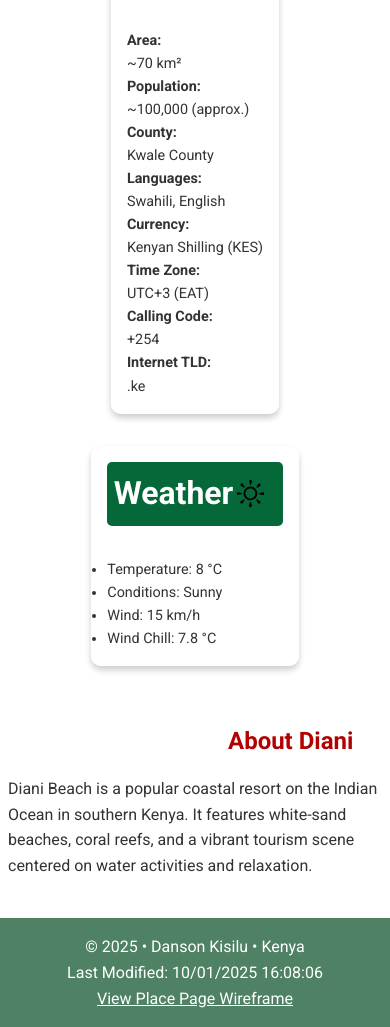
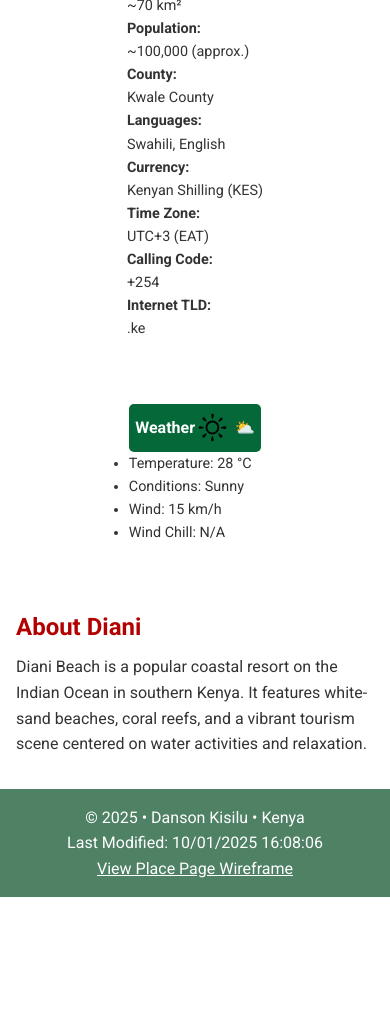
Before and after one commit to Danson-kisilu/wdd131, a plain HTML site: page place.html in a window 390 px wide. Shown: the part 435-1462 px from the top of the page. After the commit the page ends 1332 px from the top, so only its background shows below. Drawn offline with Linux system fonts and the light colour scheme.

Commit message:
Update place page with CSS variables, ::after, and meta fixes

```diff
--- a/place.html
+++ b/place.html
@@ -1,19 +1,19 @@
 <!DOCTYPE html>
 <html lang="en-US">
 <head>
-  <meta charset="utf-8" />
-  <meta name="viewport" content="width=device-width, initial-scale=1.0" />
-  <meta name="description" content="Place page — Diani, Kenya. WDD 131 assignment: hero image, data, weather, and wind chill example." />
-  <meta name="author" content="Danson Kisilu" />
+  <meta charset="UTF-8">
+  <meta name="viewport" content="width=device-width, initial-scale=1.0">
+  <meta name="description" content="Place page — Diani, Kenya. WDD 131 assignment: hero image, data, weather, and wind chill example.">
+  <meta name="author" content="Danson Kisilu">
   <title>Diani, Kenya | WDD 131 — Danson Kisilu</title>
 
   <!-- Google Fonts -->
-  <link rel="preconnect" href="https://fonts.googleapis.com" />
-  <link rel="preconnect" href="https://fonts.gstatic.com" crossorigin />
+  <link rel="preconnect" href="https://fonts.googleapis.com">
+  <link rel="preconnect" href="https://fonts.gstatic.com" crossorigin>
   <link href="https://fonts.googleapis.com/css2?family=Merriweather:wght@700&family=Roboto:wght@400;700&display=swap" rel="stylesheet">
 
   <!-- CSS -->
-  <link rel="stylesheet" href="styles/place.css" />
+  <link rel="stylesheet" href="styles/place.css">
 
   <!-- JavaScript -->
   <script src="scripts/place.js" defer></script>
@@ -33,8 +33,8 @@
     <!-- Hero Section -->
     <section class="hero">
       <picture>
-        <source srcset="images/diani-large.webp" media="(min-width: 768px)" />
-        <img src="images/diani-small.webp" alt="Diani Beach, Kenya" />
+        <source srcset="images/diani-large.webp" media="(min-width: 768px)">
+        <img src="images/diani-small.webp" alt="Diani Beach, Kenya">
       </picture>
 
       <!-- Title Overlay -->
@@ -59,11 +59,10 @@
       <aside class="weather-box">
         <h2>
           Weather
-          <!-- SVG for mobile -->
-          <img class="weather-icon mobile-only" src="images/weather.svg" alt="Weather icon" />
+          <img class="weather-icon mobile-only" src="images/weather.svg" alt="Weather icon">
         </h2>
         <ul>
-          <li>Temperature: <span id="temp">8</span> °C</li>
+          <li>Temperature: <span id="temp">28</span> °C</li>
           <li>Conditions: <span id="conditions">Sunny</span></li>
           <li>Wind: <span id="wind">15</span> km/h</li>
           <li>Wind Chill: <span id="windchill">N/A</span></li>
--- a/styles/place.css
+++ b/styles/place.css
@@ -1,26 +1,21 @@
-
+/* Global Reset */
 * {
   margin: 0;
   padding: 0;
   box-sizing: border-box;
 }
 
-
+/* Global Variables */
 :root {
   --primary-color: #4f8164;
-  --secondary-color: #056839;
-  --accent-color: #b30000;
-  --overlay-color: rgba(13, 105, 241, 0.85);
+  --accent-color: #056839;
   --text-color: #333;
-  --bg-light: rgba(255, 255, 255, 0.95);
-  --radius: 10px;
-  --font-body: 'Roboto', sans-serif;
-  --font-heading: 'Merriweather', serif;
+  --highlight-color: #0d69f1;
 }
 
-
+/* General Styles */
 body {
-  font-family: var(--font-body);
+  font-family: 'Roboto', sans-serif;
   line-height: 1.6;
   background: #fff;
   color: var(--text-color);
@@ -50,11 +45,11 @@ nav a:hover {
   text-decoration: underline;
 }
 
-
+/* Hero Section */
 .hero {
   position: relative;
   width: 100%;
-  height: 100vh; /* full screen */
+  height: 100vh;
   display: flex;
   justify-content: center;
   align-items: center;
@@ -68,85 +63,80 @@ nav a:hover {
   object-fit: cover;
 }
 
-
 .place-title {
   position: absolute;
   top: 1%;
   left: 50%;
   transform: translateX(-50%);
-  background: var(--overlay-color);
+  background: rgba(13, 105, 241, 0.85);
   color: #fff;
   padding: 0.5rem 1.5rem;
   border-radius: 5px;
   font-size: 2rem;
-  font-family: var(--font-heading);
+  font-family: 'Merriweather', serif;
 }
 
-
+/* Data & Weather Boxes */
 .data-box,
 .weather-box {
   position: absolute;
-  background: var(--bg-light);
+  background: rgba(255, 255, 255, 0.95);
   padding: 1rem;
-  border-radius: var(--radius);
+  border-radius: 10px;
   max-width: 250px;
   font-size: 0.9rem;
-  box-shadow: 0 4px 6px rgba(0, 0, 0, 0.2);
 }
 
 .data-box {
-  left: 0.5%;
-  bottom: 45%;
+  left: 1%;
+  bottom: 50%;
 }
 
 .weather-box {
-  right: 1%;
+  right: 0%;
   bottom: 0%;
 }
 
 .data-box h2,
 .weather-box h2 {
-  background: var(--secondary-color);
+  background: var(--accent-color);
   color: #fff;
   padding: 0.4rem;
-  margin-bottom: 2rem;
+  margin-bottom: 0rem;
   border-radius: 5px;
-  font-size:2rem;
-  display: flex;
-  align-items: center;
-  justify-content: space-between;
+  font-size: 1rem;
 }
 
-.weather-box h2::after {
-  content: "⛅";
-  margin-left: 0.5rem;
+.weather-box h2 {
+  display: flex;
+  justify-content: space-between;
+  align-items: center;
 }
 
+/* ::after Requirement */
+.weather-box h2::after {
+  content: " ⛅";
+  margin-left: 0.3rem;
+}
 
 .weather-box img.weather-icon {
   max-width: 35px;
   height: auto;
-  display: none;
 }
 
-.mobile-only {
-  display: none;
-}
-
-/* ---------CONTENT---------- */
+/* Content Section */
 .content {
   max-width: 800px;
   margin: 2rem auto;
-  padding: 0.5rem;
+  padding: 0 1rem;
 }
 
 .content h2 {
-  color: var(--accent-color);
-  margin-bottom: 1rem;
-  margin-left: 220px;
+  color: #b30000;
+  margin-bottom: 0.5rem;
 }
 
-/* --------- FOOTER--------------- */
+/* Footer */
 footer {
   background: var(--primary-color);
   color: #fff;
@@ -160,7 +150,7 @@ footer a {
   text-decoration: underline;
 }
 
-
+/* Mobile Responsive */
 @media (max-width: 768px) {
   .place-title {
     font-size: 1.3rem;
@@ -183,12 +173,4 @@ footer a {
   .hero picture img {
     height: auto;
   }
-
-
-  .weather-box h2::after {
-    content: "";
-  }
-  .weather-box img.weather-icon {
-    display: inline;
-  }
 }
```
